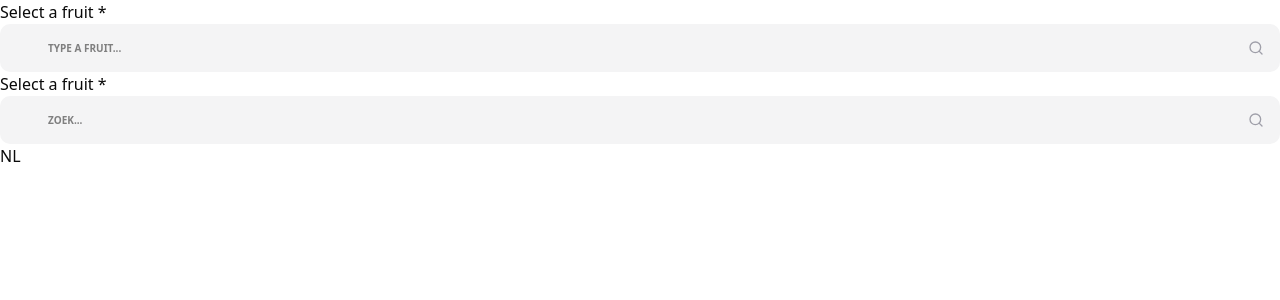
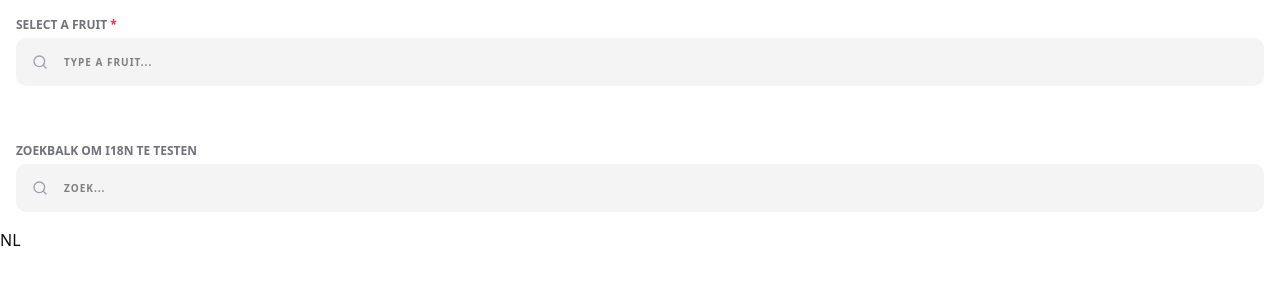
Before and after one commit to SELab-2/viernulvier-4, a Nuxt app in the folder frontend/: page /tempShowcase in a window 1280 px wide. Shown: the top 300 px of the page. Built offline with nearby package versions, Linux system fonts and the light colour scheme.

Commit message:
fixed css

```diff
--- a/frontend/app/components/SearchBar.vue
+++ b/frontend/app/components/SearchBar.vue
@@ -83,10 +83,10 @@ const hideSuggestions = () => {
 </script>
 
 <template>
-  <div class="search-bar">
+  <div class="search-bar m-4">
     <!-- Optional label -->
-    <label v-if="props.label" :for="props.id" class="input-label">
-      {{ props.label }} <span v-if="props.required" class="required-star">*</span>
+    <label v-if="props.label" :for="props.id" class="text-[12px] font-bold uppercase text-zinc-500 dark:text-zinc-400 mb-1 block">
+      {{ props.label }} <span v-if="props.required" class="text-red-500">*</span>
     </label>
 
     <div class="relative">
@@ -99,22 +99,22 @@ const hideSuggestions = () => {
           :required="props.required"
           @focus="isFocused = true"
           @blur="hideSuggestions"
-          class="pl-12 bg-zinc-100 dark:bg-zinc-900 border-none h-12 font-bold uppercase text-[10px] rounded-lg w-full focus:outline-none focus:ring-2 focus:ring-blue-500"
+          class="pl-12 pr-4 bg-zinc-100 dark:bg-zinc-900 border-none h-12 font-bold uppercase text-[10px] tracking-widest rounded-lg w-full focus:outline-none focus:ring-0"
       />
 
       <!-- Autocompletion suggestions -->
-      <ul v-if="results.length" class="absolute mt-1 w-full bg-white dark:bg-zinc-800 border border-gray-300 dark:border-zinc-700 rounded-lg shadow-lg z-10">
+      <ul v-if="results.length" class="absolute mt-1 w-full bg-white dark:bg-zinc-900 border border-zinc-200 dark:border-zinc-800 rounded-lg shadow-2xl z-10">
         <li v-for="item in results"
             :key="item"
             @mousedown.prevent="select(item)"
             @click="select(item)"
-            class="px-4 py-2 text-sm cursor-pointer hover:bg-gray-100 dark:hover:bg-zinc-700">
+            class="px-4 py-2 text-[10px] font-bold uppercase tracking-widest cursor-pointer hover:bg-zinc-100 dark:hover:bg-zinc-800 text-zinc-600 dark:text-zinc-400">
           {{ item }}
         </li>
       </ul>
 
       <!-- Search icon -->
-      <Search class="absolute right-4 top-1/2 -translate-y-1/2 w-4 h-4 text-zinc-400" />
+      <Search class="absolute left-4 top-1/2 -translate-y-1/2 w-4 h-4 text-zinc-400" />
     </div>
   </div>
 </template>
--- a/frontend/app/pages/tempShowcase.vue
+++ b/frontend/app/pages/tempShowcase.vue
@@ -33,14 +33,14 @@ const toggleLocale = () => setLocale(locale.value === 'nl' ? 'en' : 'nl')
     />
     <p v-if="searchQuery">Selected: {{ searchQuery }}</p>
   </div>
+  <br>
   <!-- extra zoekbalk om i18n the testen -->
   <div>
     <SearchBar
         v-model="searchQuery2"
         :items="mockItems"
         :limit="3"
-        label="Select a fruit"
-        required
+        label="Zoekbalk om i18n te testen"
     />
     <p v-if="searchQuery">Selected: {{ searchQuery2 }}</p>
   </div>
```
